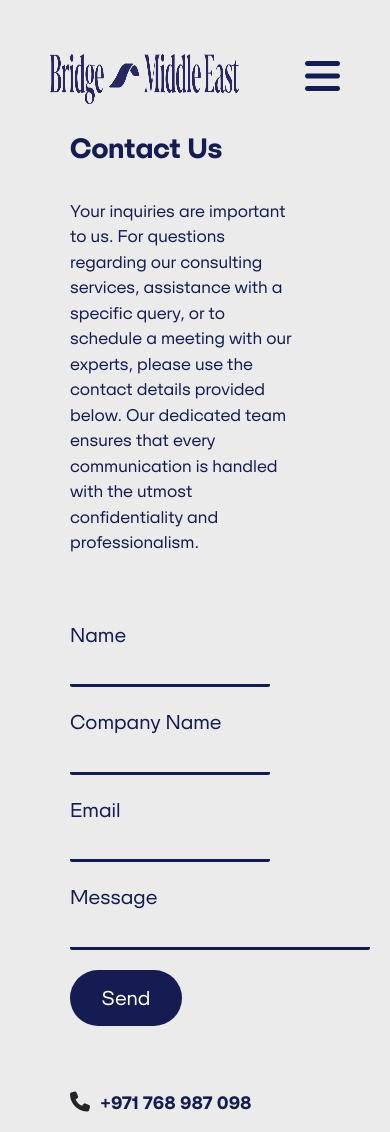
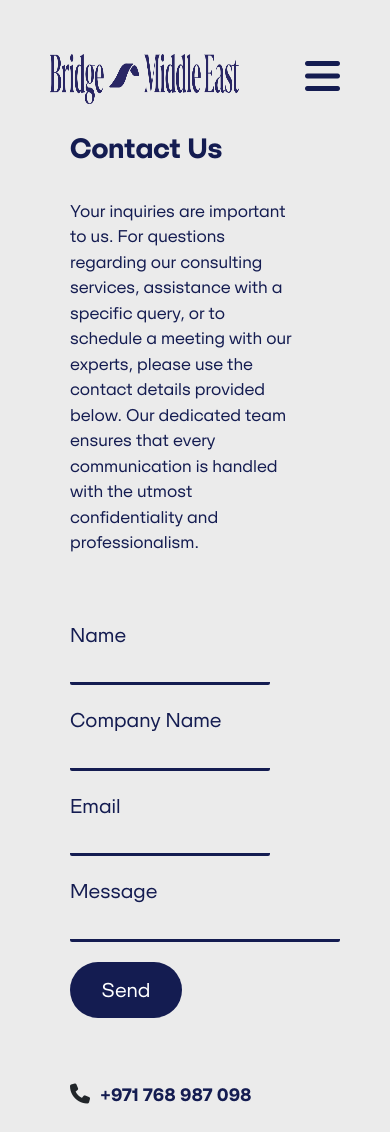
Before and after one commit to ihabawad18/BME, a React (Create React App) app: page /contact-us in a window 390 px wide. Shown: the top 1132 px of the page. Built offline with nearby package versions, Linux system fonts and the light colour scheme.

Commit message:
fixing bus in contact

```diff
--- a/src/pages/Contact.css
+++ b/src/pages/Contact.css
@@ -193,10 +193,11 @@
       font-size: 20px;
     }
     input{
+      font-size: 15px;
       width: 200px;
     }
     input[name="message"]{
-      width: 300px;
+      width: 270px;
     }
     button{
       margin-left: 0px;
```
